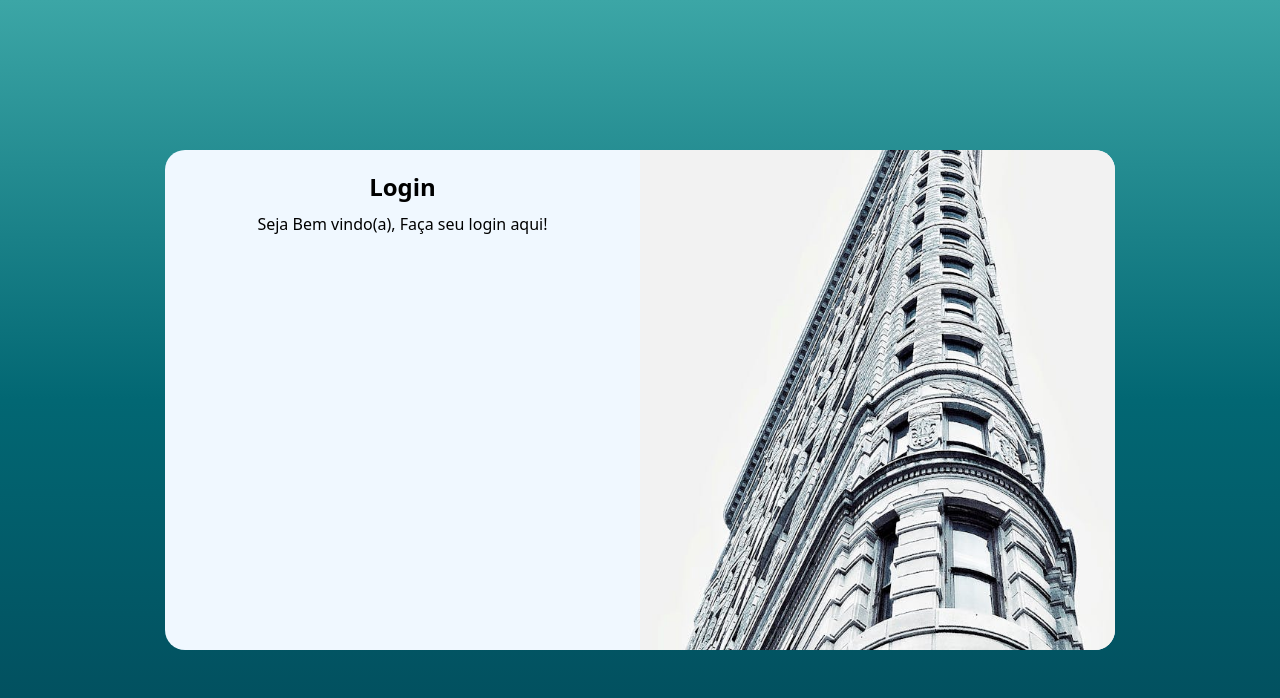
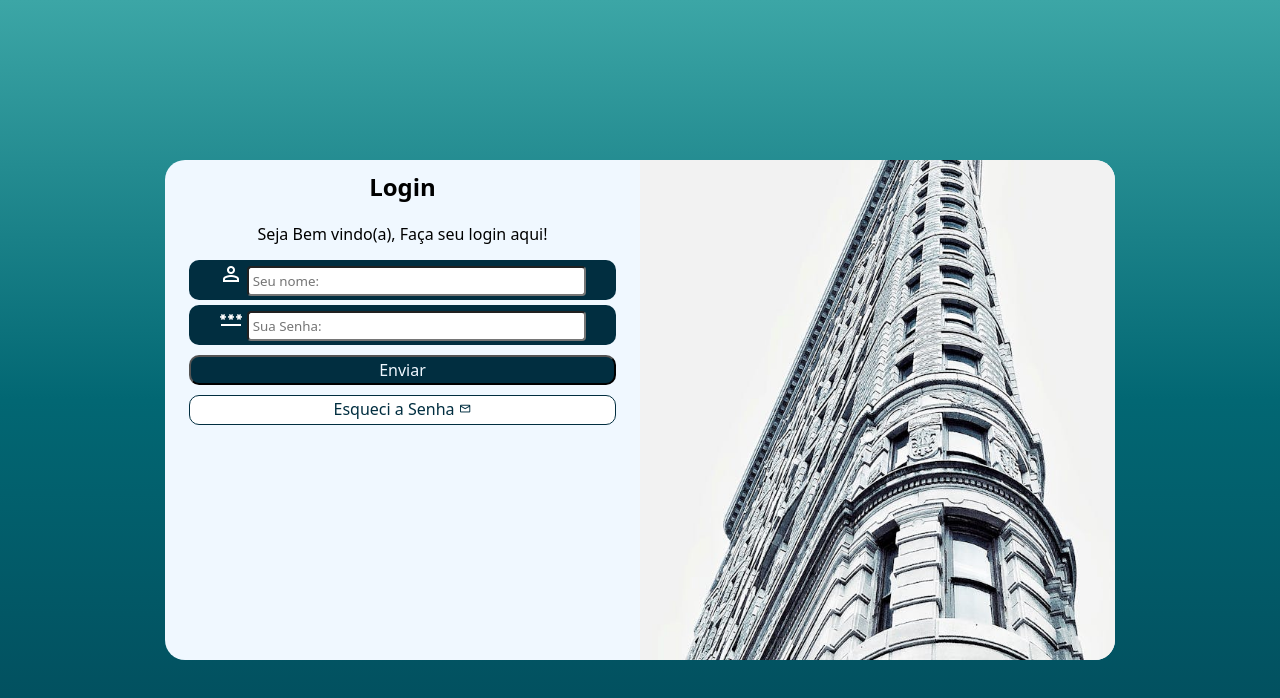
Before and after one commit to rspgameplay-ui/projeto-login, a plain HTML site: page index.html in a window 1280 px wide. Drawn offline with nearby package versions, Linux system fonts and the light colour scheme.

Commit message:
atualização projeto login

```diff
--- a/estilos/style.css
+++ b/estilos/style.css
@@ -38,18 +38,22 @@ section#login {
     height: 500px;
     overflow: hidden;
     display: block;
+    margin: 10px auto;
+    text-align: center;
 
     transition:  width 0.3s,  heigth 0.3s;
 }
 
-div#form {
-    padding: 20px;
-    text-align: center;
-    display: block;
-}
+
 
 div#form h1 {
     padding-bottom: 10px;
+    padding: 10px;
+
+}
+
+div#form p {
+    padding: 10px;
 
 }
 
@@ -61,3 +65,76 @@ div#picture {
     display: block;
 
 }
+
+input.botao {
+    display: block;
+    width: 90%;
+    height: 30px;
+    background-color: #012E40;
+    border-radius: 10px;
+    color: aliceblue;
+    margin: 10px auto;
+    font-size: 1em;
+}
+
+input.botao:hover {
+    background-color: #024959;
+    transition: 0.5s;
+}
+
+form a.esqueci {
+   display: block;
+   background-color: white;
+   border: 1px solid #012E40;
+   width: 90%;
+   height: 30px;
+   text-align: center;
+   text-decoration: none;
+   color: #012E40;
+   border-radius: 10px;
+   margin: auto;
+   padding-top: 2px;
+}
+
+form a.esqueci:hover {
+    background-color: #026773;
+    color: white;
+    transition: 0.5s;
+}
+
+form a.esqueci > span {
+    font-size: 0.8em;
+
+}
+
+form div.campo {
+    background-color: #012E40;
+    padding: 2px;
+    margin: 5px auto;
+    border-radius: 10px;
+    width: 90%;
+    height: 40px;
+}
+
+form div.campo > input {
+    width: 80%;
+    height: 30px;
+    border-radius: 4px;
+
+}
+
+span.material-symbols-outlined {
+    color: #ffffff;
+}
+
+span#mail {
+    color: #012E40;
+}
+
+span#mail:hover {
+    color: white;
+}
+
+form div.campo > label {
+    display: none;
+}
--- a/index.html
+++ b/index.html
@@ -1,13 +1,17 @@
 <!DOCTYPE html>
 <html lang="pt-br">
+
 <head>
     <meta charset="UTF-8">
     <meta name="viewport" content="width=device-width, initial-scale=1.0">
     <title>Pjlogin</title>
 
+    <link href="https://fonts.googleapis.com/css2?family=Material+Symbols+Outlined" rel="stylesheet" />
+
     <link rel="stylesheet" href="estilos/style.css">
     <link rel="stylesheet" href="estilos/Queries.css">
 </head>
+
 <body>
 
     <main>
@@ -22,8 +26,26 @@
                 <h1>Login</h1>
                 <p>Seja Bem vindo(a), Faça seu login aqui!</p>
 
-                <form action="formulario.php" method="post" ></form>
+                <form action="formulario.php" method="post">
+                    <div class="campo">
+                        <span class="material-symbols-outlined">person</span>
+                        <input type="text" name="name" id="iname" placeholder=" Seu nome:" required minlength="5">
+                        <label for="iname">Nome:</label>
+                    </div>
+                </form>
 
+                <form action="formulario.php" method="post">
+                    <div class="campo">
+                        <span class="material-symbols-outlined">password</span>
+                        <input type="password" name="senha" id="isenha" placeholder=" Sua Senha:" required minlength="5">
+                        <label for="isenha">Senha:</label>
+                    </div>
+
+                    <div class="botoes">
+                        <input class="botao" type="submit" value="Enviar">
+                        <a class="esqueci" href="esqueci.html">Esqueci a Senha <span id="mail" class="material-symbols-outlined">mail</span> </a>
+                    </div>
+                </form>
 
             </div>
 
@@ -32,4 +54,5 @@
     </main>
 
 </body>
+
 </html>
```
